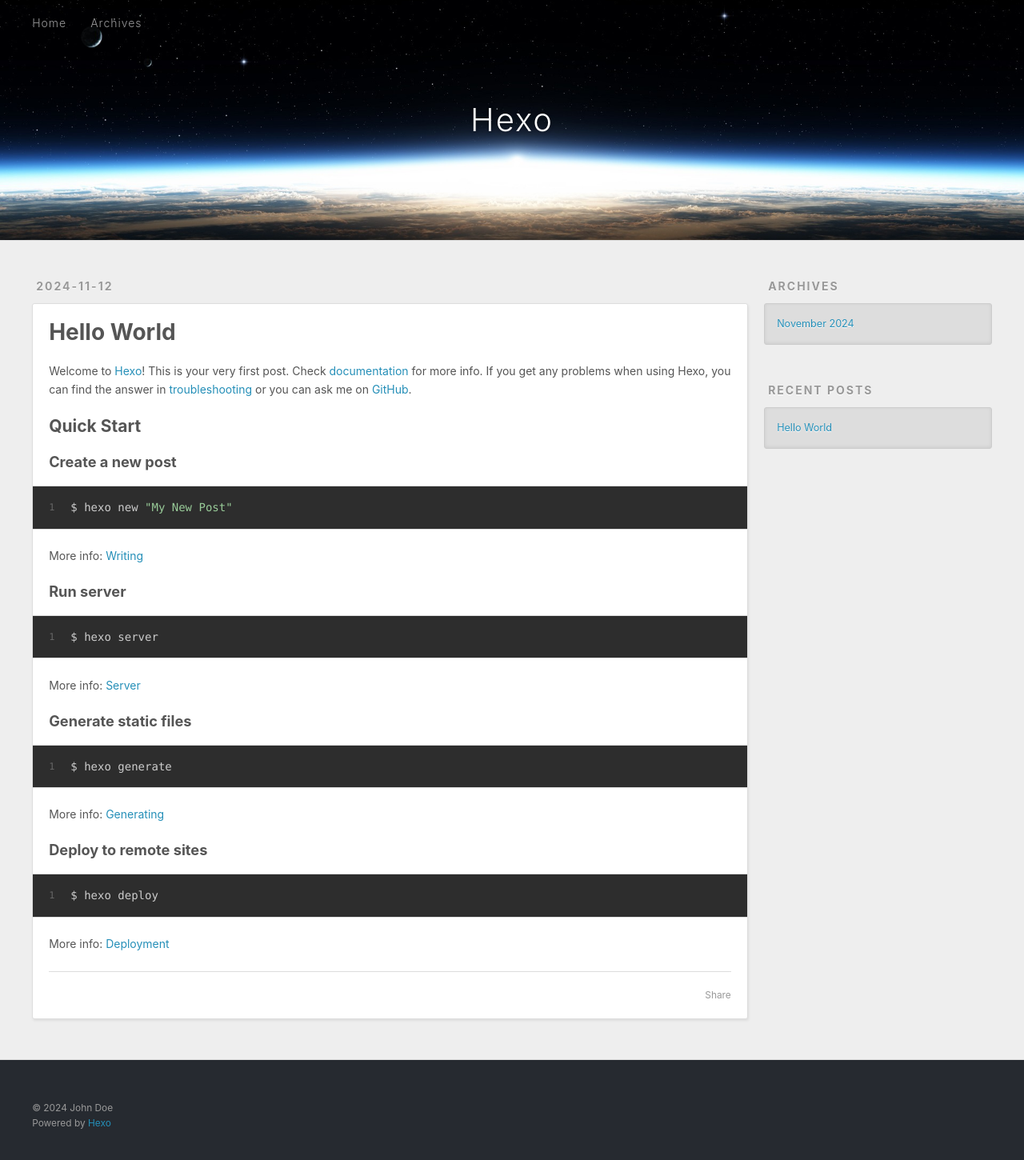
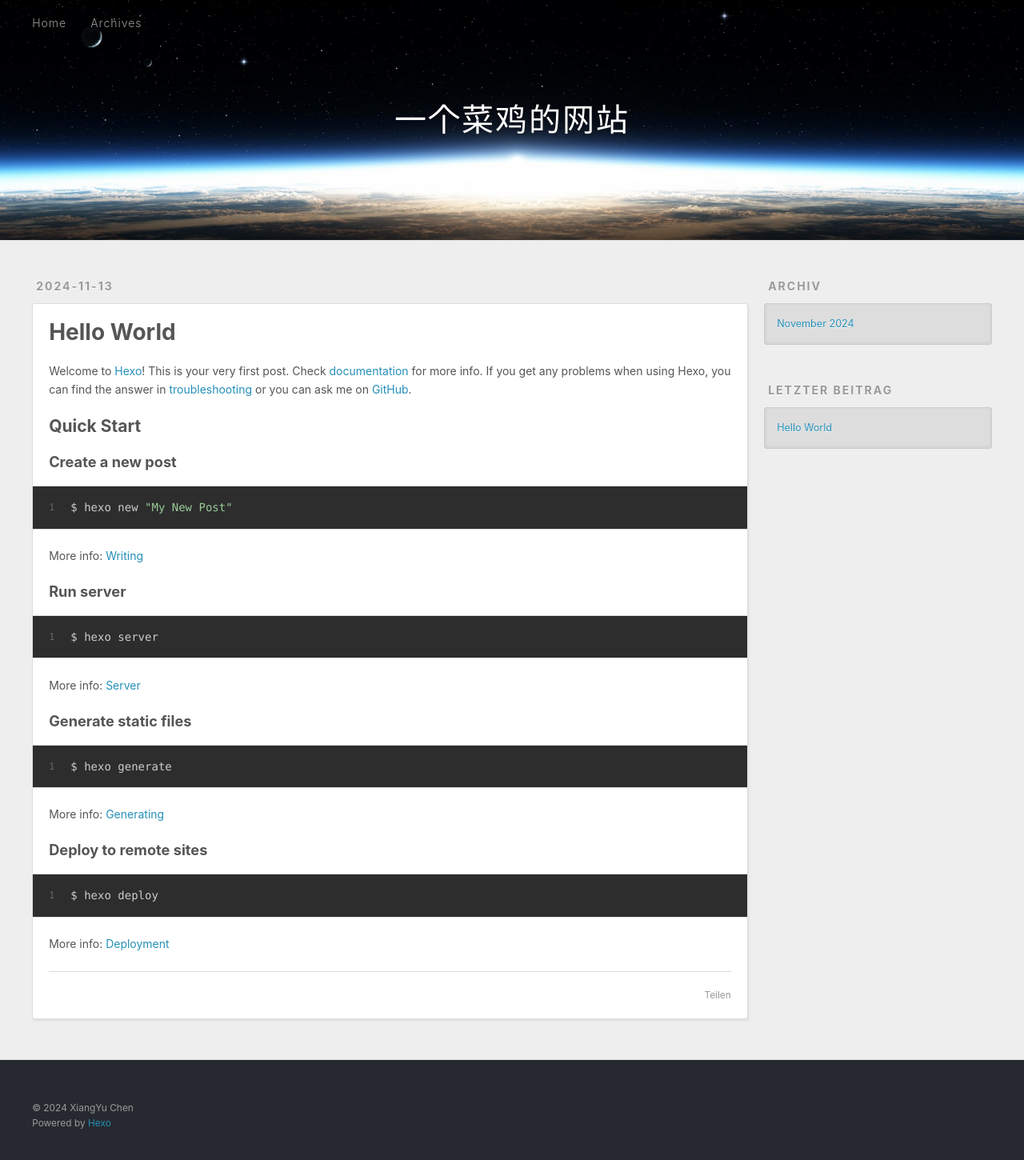
Before and after one commit to chenxyzy/hexo, a plain HTML site: page index.html in a window 1280 px wide. Shown: the whole page at 80% size. Drawn offline with Linux system fonts and the light colour scheme.

Commit message:
Site updated: 2024-11-12 17:14:03

```diff
--- a/index.html
+++ b/index.html
@@ -4,17 +4,19 @@
   <meta charset="utf-8">
 
 
-  <title>Hexo</title>
+  <title>一个菜鸡的网站</title>
   <meta name="viewport" content="width=device-width, initial-scale=1, shrink-to-fit=no">
-  <meta property="og:type" content="website">
-<meta property="og:title" content="Hexo">
-<meta property="og:url" content="http://example.com/index.html">
-<meta property="og:site_name" content="Hexo">
-<meta property="og:locale" content="en_US">
-<meta property="article:author" content="John Doe">
+  <meta name="description" content="记录一些在人间的趣事">
+<meta property="og:type" content="website">
+<meta property="og:title" content="一个菜鸡的网站">
+<meta property="og:url" content="https://hexo.zdu.us.kg/index.html">
+<meta property="og:site_name" content="一个菜鸡的网站">
+<meta property="og:description" content="记录一些在人间的趣事">
+<meta property="og:locale">
+<meta property="article:author" content="XiangYu Chen">
 <meta name="twitter:card" content="summary">
 
-    <link rel="alternate" href="/atom.xml" title="Hexo" type="application/atom+xml">
+    <link rel="alternate" href="/atom.xml" title="一个菜鸡的网站" type="application/atom+xml">
 
 
     <link rel="shortcut icon" href="/favicon.png">
@@ -39,7 +41,7 @@
   <div id="header-outer" class="outer">
     <div id="header-title" class="inner">
       <h1 id="logo-wrap">
-        <a href="/" id="logo">Hexo</a>
+        <a href="/" id="logo">一个菜鸡的网站</a>
       </h1>
 
     </div>
@@ -57,10 +59,10 @@
 
           <a class="nav-icon" href="/atom.xml" title="RSS Feed"><span class="fa fa-rss"></span></a>
 
-        <a class="nav-icon nav-search-btn" title="Search"><span class="fa fa-search"></span></a>
+        <a class="nav-icon nav-search-btn" title="Suche"><span class="fa fa-search"></span></a>
       </nav>
       <div id="search-form-wrap">
-        <form action="//google.com/search" method="get" accept-charset="UTF-8" class="search-form"><input type="search" name="q" class="search-form-input" placeholder="Search"><button type="submit" class="search-form-submit">&#xF002;</button><input type="hidden" name="sitesearch" value="http://example.com"></form>
+        <form action="//google.com/search" method="get" accept-charset="UTF-8" class="search-form"><input type="search" name="q" class="search-form-input" placeholder="Suche"><button type="submit" class="search-form-submit">&#xF002;</button><input type="hidden" name="sitesearch" value="https://hexo.zdu.us.kg"></form>
       </div>
     </div>
   </div>
@@ -72,7 +74,7 @@
     <article id="post-hello-world" class="h-entry article article-type-post" itemprop="blogPost" itemscope itemtype="https://schema.org/BlogPosting">
   <div class="article-meta">
     <a href="/2024/11/12/hello-world/" class="article-date">
-  <time class="dt-published" datetime="2024-11-12T16:39:03.826Z" itemprop="datePublished">2024-11-12</time>
+  <time class="dt-published" datetime="2024-11-12T16:39:03.826Z" itemprop="datePublished">2024-11-13</time>
 </a>
 
   </div>
@@ -108,7 +110,7 @@
 
     </div>
     <footer class="article-footer">
-      <a data-url="http://example.com/2024/11/12/hello-world/" data-id="cm3eok7vn0000i4sb5fekdn1h" data-title="Hello World" class="article-share-link"><span class="fa fa-share">Share</span></a>
+      <a data-url="https://hexo.zdu.us.kg/2024/11/12/hello-world/" data-id="cm3eok7vn0000i4sb5fekdn1h" data-title="Hello World" class="article-share-link"><span class="fa fa-share">Teilen</span></a>
 
 
 
@@ -136,7 +138,7 @@
 
 
   <div class="widget-wrap">
-    <h3 class="widget-title">Archives</h3>
+    <h3 class="widget-title">Archiv</h3>
     <div class="widget">
       <ul class="archive-list"><li class="archive-list-item"><a class="archive-list-link" href="/archives/2024/11/">November 2024</a></li></ul>
     </div>
@@ -146,7 +148,7 @@
 
 
   <div class="widget-wrap">
-    <h3 class="widget-title">Recent Posts</h3>
+    <h3 class="widget-title">letzter Beitrag</h3>
     <div class="widget">
       <ul>
 
@@ -167,7 +169,7 @@
   <div class="outer">
     <div id="footer-info" class="inner">
 
-      &copy; 2024 John Doe<br>
+      &copy; 2024 XiangYu Chen<br>
       Powered by <a href="https://hexo.io/" target="_blank">Hexo</a>
     </div>
   </div>
```
Also changed, not shown: 2024/11/12/hello-world/index.html (+14 -14 lines), archives/2024/11/index.html (+17 -15 lines), archives/2024/index.html (+17 -15 lines), archives/index.html (+17 -15 lines).
